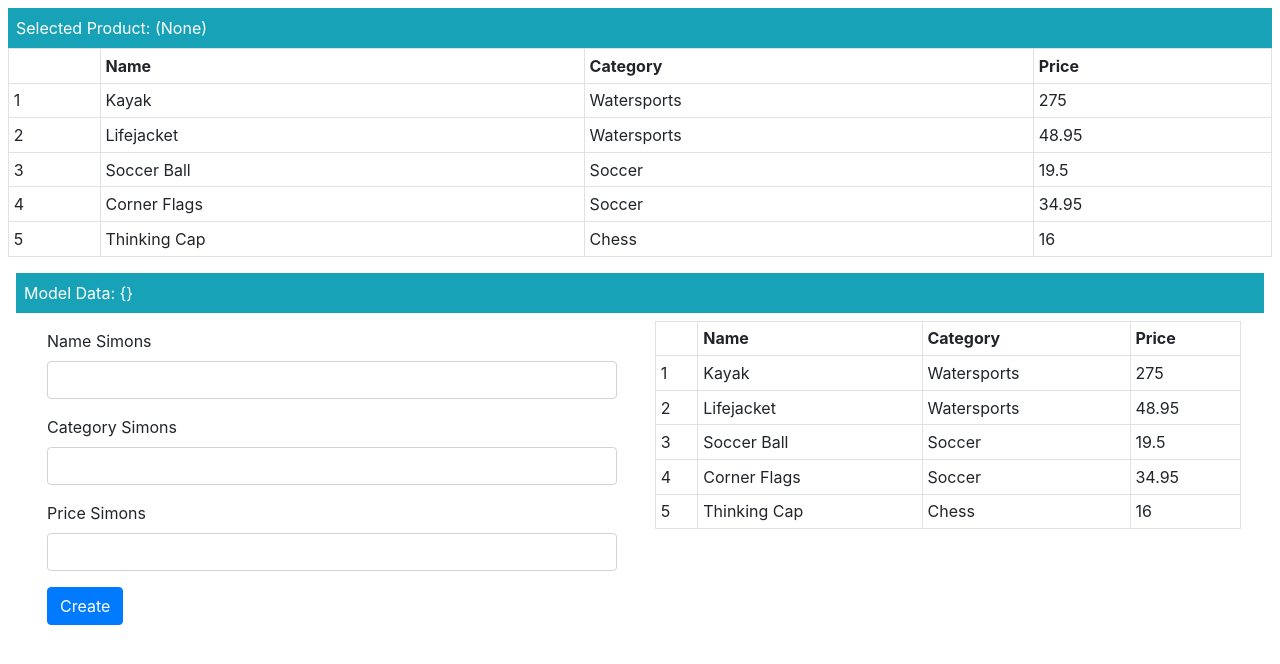
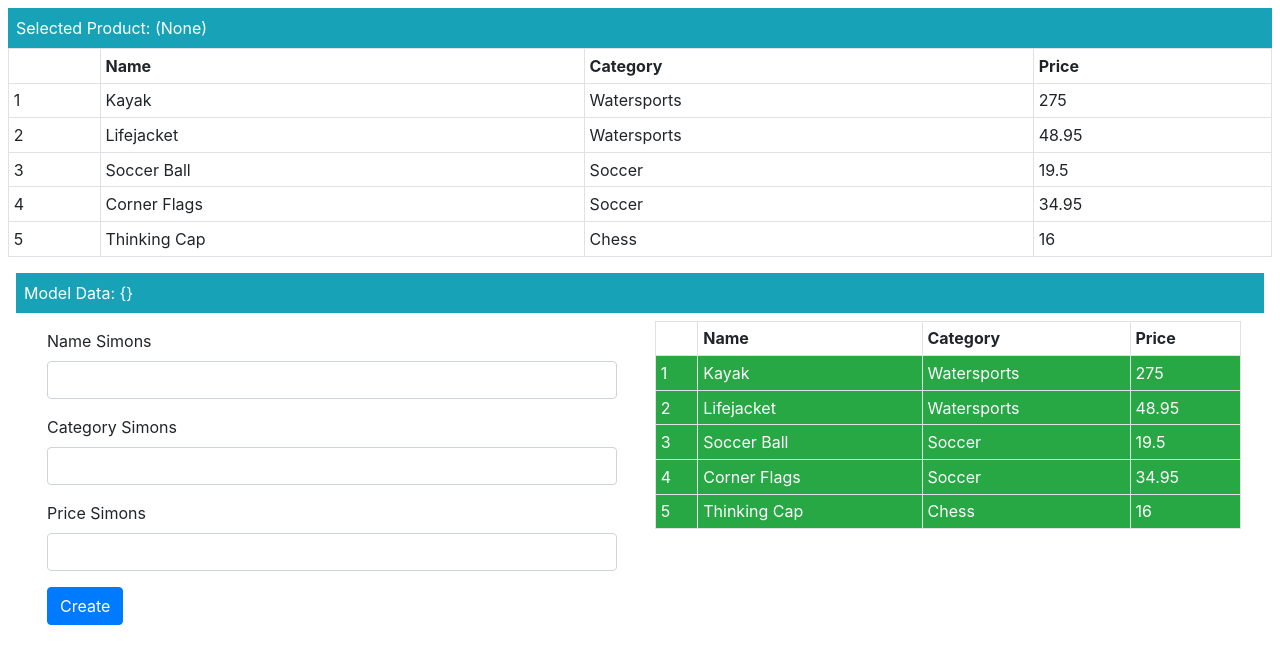
Before and after one commit to saymonset/angular6, an Angular app: page / in a window 1280 px wide. Shown: the top 664 px of the page. Built offline with nearby package versions, Linux system fonts and the light colour scheme.

Commit message:
Ejemplo sencillo de directiva

```diff
--- a/src/app/app.module.ts
+++ b/src/app/app.module.ts
@@ -4,6 +4,8 @@ import { NgModule } from '@angular/core';
 import { AppComponent } from './app.component';
 
 import { SaymonComponent } from './saymon/saymon.component';
+
+import { PaAttrDirective } from "./saymon/attr.directive";
 
 
 import { FormsModule, ReactiveFormsModule } from "@angular/forms";
@@ -13,7 +15,8 @@ import { FormsModule, ReactiveFormsModule } from "@angular/forms";
   declarations: [
     AppComponent,
 
-    SaymonComponent
+    SaymonComponent,
+    PaAttrDirective
   ],
   imports: [
     BrowserModule,
--- /dev/null
+++ b/src/app/saymon/attr.directive.ts
@@ -0,0 +1,7 @@
+import { Directive, ElementRef } from "@angular/core";
+	@Directive({selector: "[pa-attr]",})
+	export class PaAttrDirective {
+		constructor(element: ElementRef) {
+			element.nativeElement.classList.add("bg-success", "text-white");
+	}
+}
--- a/src/app/saymon/saymon.component.html
+++ b/src/app/saymon/saymon.component.html
@@ -2,6 +2,9 @@
 	<div class="bg-info text-white p-2">
 		Selected Product: {{selectedProduct || '(None)'}}
 	</div>
+
+
+
 <table class="table table-sm table-bordered">
 <tr><th></th><th>Name</th><th>Category</th><th>Price</th></tr>
 
@@ -68,7 +71,7 @@
 	<div class="col-6">
 			<table class="table table-sm table-bordered table-striped">
 				<tr><th></th><th>Name</th><th>Category</th><th>Price</th></tr>
-				<tr *ngFor="let item of getProducts(); let i = index">
+				<tr *ngFor="let item of getProducts(); let i = index"  pa-attr>
 					<td>{{i + 1}}</td>
 					<td>{{item.name}}</td>
 					<td>{{item.category}}</td>
```
